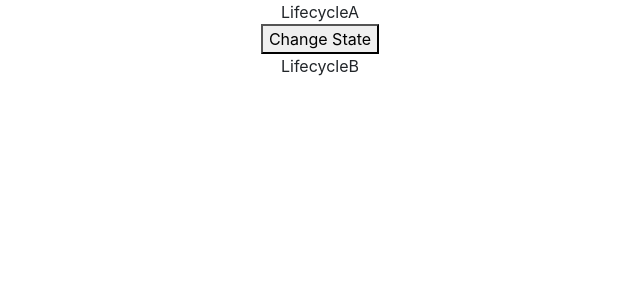
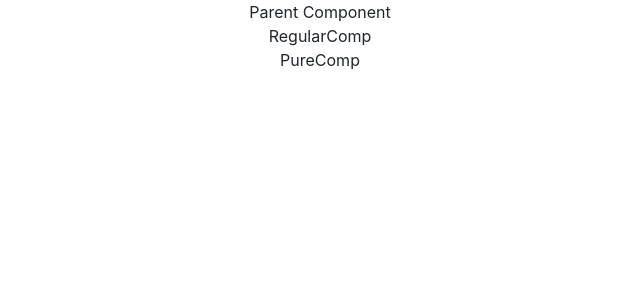
Before and after one commit to RAVIGANESHMBHAT/ReactJS-Learnings, a React (Create React App) app: page / in a window 1280 px wide. Shown: the top 300 px of the page, without its empty margins (320-960 px from the left). Built offline with nearby package versions, Linux system fonts and the light colour scheme.

Commit message:
Regular Component and Pure Component

```diff
--- a/src/App.js
+++ b/src/App.js
@@ -3,6 +3,8 @@ import React, { Component } from "react";
 // import NavBar from "./components/navbar";
 // import Counters from "./components/counters";
 import LifecycleA from "./components/LifecycleA";
+import MemoComp from "./components/MemoComp";
+import ParentComp from "./components/ParentComp";
 
 class App extends Component {
   // state = {
@@ -55,7 +57,8 @@ class App extends Component {
   render() {
     return (
       <div className="App">
-        <LifecycleA />
+        {/* <LifecycleA /> */}
+        <ParentComp/>
       </div>
     );
   }
--- /dev/null
+++ b/src/components/MemoComp.js
@@ -0,0 +1,10 @@
+import React from 'react'
+
+function MemoComp({ name }) {
+    console.log("Rendering Memo Component")
+  return (
+    <div>{name}</div>
+  )
+}
+
+export default MemoComp
--- /dev/null
+++ b/src/components/ParentComp.js
@@ -0,0 +1,28 @@
+import React, { Component } from "react";
+import PureComp from "./PureComp";
+import RegularComp from "./RegularComp";
+class ParentComp extends Component {
+  componentDidMount() {
+    console.log("Parent mount");
+    setInterval(() => {
+      console.log("Parent mount 1");
+      this.setState({});
+    }, 2000);
+  }
+
+  componentDidUpdate() {
+    console.log("Parent Comp update");
+  }
+
+  render() {
+    return (
+      <div>
+        Parent Component
+        <RegularComp />
+        <PureComp />
+      </div>
+    );
+  }
+}
+
+export default ParentComp;
--- /dev/null
+++ b/src/components/PureComp.js
@@ -0,0 +1,13 @@
+import React, { PureComponent } from "react";
+
+class PureComp extends PureComponent {
+  componentDidUpdate() {
+    console.log("Pure Comp update");
+  }
+
+  render() {
+    return <div>PureComp</div>;
+  }
+}
+
+export default PureComp;
--- /dev/null
+++ b/src/components/RegularComp.js
@@ -0,0 +1,12 @@
+import React, { Component } from "react";
+
+class RegularComp extends Component {
+  componentDidUpdate() {
+    console.log("Regular Comp update");
+  }
+  render() {
+    return <div>RegularComp</div>;
+  }
+}
+
+export default RegularComp;
```
Also changed, not shown: 1 other file (tests, documents, lock files or other folders).
